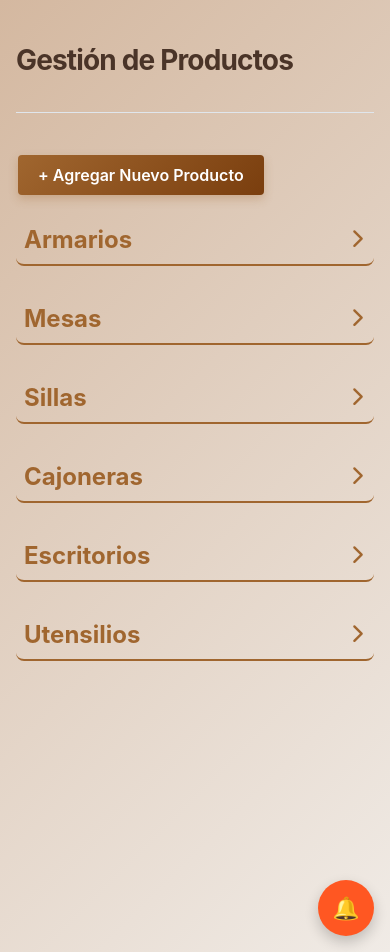
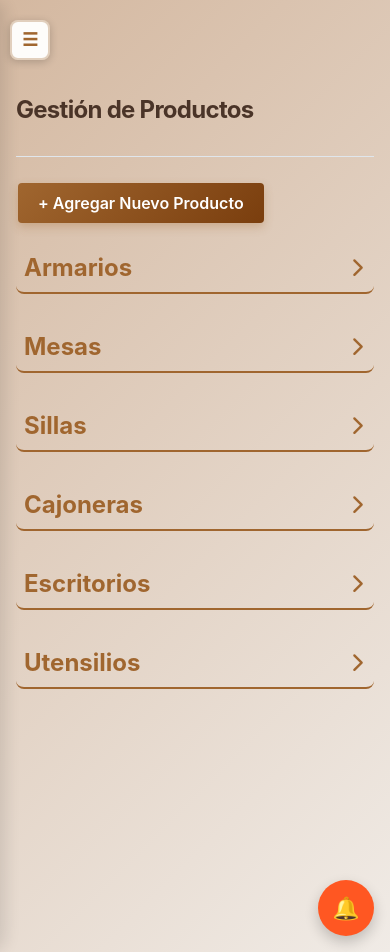
Before and after one commit to JeisonSanchez3107/T.I.H.R-final, a Django app: page /GestiProductos/ in a window 390 px wide. Run offline with Django 5.2, Linux system fonts and the light colour scheme; data comes from the database, SQL or seed files in the repository; both versions use the stored data as it was after the commit.

Commit message:
actualizacion de responsive dashboard de empresa

```diff
--- /dev/null
+++ b/Empresas/static/Empresas/css/dashboard_responsive.css
@@ -0,0 +1,360 @@
+/* ============================================
+   ESTILOS RESPONSIVOS PARA DASHBOARD EMPRESA
+   Sistema adaptativo para todos los dispositivos
+   ============================================ */
+
+/* Prevenir scroll horizontal */
+html {
+    overflow-x: hidden;
+    width: 100%;
+    max-width: 100vw;
+}
+
+body {
+    overflow-x: hidden;
+    width: 100%;
+    max-width: 100vw;
+}
+
+* {
+    box-sizing: border-box;
+}
+
+/* Botón toggle del sidebar */
+.sidebar-toggle {
+    display: none;
+    position: fixed;
+    top: 20px;
+    left: 15px;
+    z-index: 10003;
+    background: rgba(255, 255, 255, 0.95);
+    color: #A0662F;
+    border: 2px solid rgba(160, 102, 47, 0.3);
+    border-radius: 8px;
+    width: 45px;
+    height: 45px;
+    cursor: pointer;
+    box-shadow: 0 2px 8px rgba(0, 0, 0, 0.2);
+    transition: all 0.3s ease;
+    font-size: 22px;
+    align-items: center;
+    justify-content: center;
+    font-weight: bold;
+}
+
+.sidebar-toggle:hover {
+    background: rgba(255, 255, 255, 1);
+    border-color: #A0662F;
+    transform: scale(1.05);
+    box-shadow: 0 4px 12px rgba(0, 0, 0, 0.3);
+}
+
+/* Overlay del sidebar */
+.sidebar-overlay {
+    display: none;
+    position: fixed;
+    top: 0;
+    left: 0;
+    width: 100%;
+    height: 100%;
+    background: rgba(0, 0, 0, 0.5);
+    z-index: 1000;
+    opacity: 0;
+    transition: opacity 0.3s ease;
+}
+
+.sidebar-overlay.active {
+    display: block;
+    opacity: 1;
+}
+
+/* ============================================
+   TABLETS Y PANTALLAS MEDIANAS (769px - 1024px)
+   ============================================ */
+
+@media screen and (max-width: 1024px) {
+    .sidebar-toggle {
+        display: flex !important;
+    }
+
+    aside {
+        transform: translateX(-100%) !important;
+        position: fixed !important;
+        z-index: 1001 !important;
+        transition: transform 0.3s ease !important;
+        height: 100vh !important;
+        width: 14rem !important;
+        left: 0 !important;
+        top: 0 !important;
+    }
+
+    aside.active {
+        transform: translateX(0) !important;
+        box-shadow: 4px 0 20px rgba(0, 0, 0, 0.3) !important;
+    }
+
+    .sidebar-overlay {
+        display: none;
+        z-index: 1000;
+    }
+
+    .sidebar-overlay.active {
+        display: block;
+    }
+
+    main {
+        margin-left: 0 !important;
+        width: 100% !important;
+        padding: 2rem 2.5rem 6rem 2.5rem;
+    }
+
+    main header {
+        padding-top: 60px;
+    }
+
+    .grid-container {
+        grid-template-columns: repeat(auto-fit, minmax(280px, 1fr));
+        gap: 2rem;
+    }
+}
+
+/* ============================================
+   TABLETS PEQUEÑAS (481px - 768px)
+   ============================================ */
+
+@media screen and (max-width: 768px) {
+    .sidebar-toggle {
+        display: flex !important;
+        width: 42px;
+        height: 42px;
+        font-size: 20px;
+        left: 12px;
+    }
+
+    aside {
+        width: 260px !important;
+        max-width: 80vw !important;
+        transform: translateX(-100%) !important;
+        z-index: 1001 !important;
+        position: fixed !important;
+        height: 100vh !important;
+        left: 0 !important;
+        top: 0 !important;
+    }
+
+    aside.active {
+        transform: translateX(0) !important;
+    }
+
+    main {
+        margin-left: 0 !important;
+        width: 100% !important;
+        padding: 1.5rem 1.5rem 6rem 1.5rem;
+    }
+
+    main header {
+        padding-top: 65px;
+        flex-direction: column;
+        align-items: flex-start;
+        gap: 1rem;
+    }
+
+    main h1 {
+        font-size: 1.75rem;
+    }
+
+    .grid-container {
+        grid-template-columns: 1fr;
+        gap: 1.5rem;
+        row-gap: 2rem;
+    }
+
+    .card {
+        padding: 1.5rem;
+        margin-bottom: 1rem;
+    }
+
+    .card h3 {
+        font-size: 1.3rem;
+    }
+
+    .card p {
+        font-size: 0.95rem;
+    }
+}
+
+/* ============================================
+   MÓVILES GRANDES (376px - 480px)
+   ============================================ */
+
+@media screen and (max-width: 480px) {
+    .sidebar-toggle {
+        display: flex !important;
+        width: 40px;
+        height: 40px;
+        font-size: 18px;
+        left: 10px;
+    }
+
+    aside {
+        width: 240px !important;
+        max-width: 85vw !important;
+        padding: 1.2rem 0.8rem !important;
+        transform: translateX(-100%) !important;
+        position: fixed !important;
+        z-index: 1001 !important;
+        height: 100vh !important;
+        left: 0 !important;
+        top: 0 !important;
+    }
+
+    aside.active {
+        transform: translateX(0) !important;
+    }
+
+    aside h2 {
+        font-size: 1.3rem;
+        margin-bottom: 1.5rem;
+    }
+
+    aside nav ul li a {
+        padding: 0.6rem 0.8rem;
+        font-size: 0.85rem;
+    }
+
+    .logout-button {
+        padding: 0.6rem 0.8rem;
+        font-size: 0.85rem;
+    }
+
+    main {
+        margin-left: 0 !important;
+        width: 100% !important;
+        padding: 1.2rem 1rem 6rem 1rem;
+    }
+
+    main header {
+        padding-top: 60px;
+        margin-bottom: 1.5rem;
+    }
+
+    main h1 {
+        font-size: 1.5rem;
+    }
+
+    .grid-container {
+        grid-template-columns: 1fr;
+        gap: 1.2rem;
+        row-gap: 1.5rem;
+    }
+
+    .card {
+        padding: 1.2rem;
+        margin-bottom: 0.8rem;
+    }
+
+    .card h3 {
+        font-size: 1.2rem;
+        margin-bottom: 0.8rem;
+    }
+
+    .card p {
+        font-size: 0.9rem;
+        line-height: 1.5;
+    }
+}
+
+/* ============================================
+   MÓVILES PEQUEÑOS (320px - 375px)
+   ============================================ */
+
+@media screen and (max-width: 375px) {
+    .sidebar-toggle {
+        display: flex !important;
+        width: 38px;
+        height: 38px;
+        font-size: 16px;
+        left: 8px;
+        top: 18px;
+    }
+
+    aside {
+        width: 220px !important;
+        max-width: 90vw !important;
+        padding: 1rem 0.6rem !important;
+        transform: translateX(-100%) !important;
+        position: fixed !important;
+        z-index: 1001 !important;
+        height: 100vh !important;
+        left: 0 !important;
+        top: 0 !important;
+    }
+
+    aside.active {
+        transform: translateX(0) !important;
+    }
+
+    aside h2 {
+        font-size: 1.2rem;
+        margin-bottom: 1.2rem;
+    }
+
+    aside nav ul li {
+        margin-bottom: 0.5rem;
+    }
+
+    aside nav ul li a {
+        padding: 0.5rem 0.6rem;
+        font-size: 0.8rem;
+    }
+
+    .logout-button {
+        padding: 0.5rem 0.6rem;
+        font-size: 0.8rem;
+    }
+
+    main {
+        margin-left: 0 !important;
+        width: 100% !important;
+        padding: 1rem 0.8rem 6rem 0.8rem;
+    }
+
+    main header {
+        padding-top: 55px;
+        margin-bottom: 1.2rem;
+        padding-bottom: 1rem;
+    }
+
+    main h1 {
+        font-size: 1.3rem;
+    }
+
+    .grid-container {
+        grid-template-columns: 1fr;
+        gap: 1rem;
+        row-gap: 1.2rem;
+    }
+
+    .card {
+        padding: 1rem;
+        margin-bottom: 0.5rem;
+        border-radius: 0.8rem;
+    }
+
+    .card h3 {
+        font-size: 1.1rem;
+        margin-bottom: 0.6rem;
+    }
+
+    .card p {
+        font-size: 0.85rem;
+        line-height: 1.4;
+    }
+}
+
+/* Asegurar que el botón flotante de notificaciones no se superponga */
+@media screen and (max-width: 768px) {
+    .floating-btn {
+        bottom: 80px !important;
+    }
+}
--- a/Empresas/templates/Empresas/GestiProductos.html
+++ b/Empresas/templates/Empresas/GestiProductos.html
@@ -21,8 +21,15 @@
     {% load static %}
     <link rel="stylesheet" href="{% static 'Empresas/css/styles3.css' %}">
     <link rel="stylesheet" href="{% static 'Empresas/css/GestiProductos.css' %}">
+    <link rel="stylesheet" href="{% static 'Empresas/css/dashboard_responsive.css' %}">
 </head>
 <body>
+    <!-- Overlay para cerrar sidebar en móvil -->
+    <div class="sidebar-overlay" onclick="toggleSidebar()"></div>
+
+    <!-- Botón toggle del sidebar -->
+    <button class="sidebar-toggle" onclick="toggleSidebar()">☰</button>
+
     <div class="dashboard-container">
         <aside>
             <h2>Dashboard de Empresa</h2>
@@ -409,5 +416,7 @@ document.addEventListener('DOMContentLoaded', function() {
 });
 </script>
 
+<script src="{% static 'Empresas/js/sidebar-toggle.js' %}"></script>
+
 </body>
 </html>
```
Also changed, not shown: Empresas/static/Empresas/js/sidebar-toggle.js (added, +48 -0 lines), Empresas/templates/Empresas/dashboardEmpresa.html (+9 -0 lines), Empresas/templates/Empresas/estadisticas.html (+8 -0 lines), Empresas/templates/Empresas/gestion_comentarios.html (+8 -0 lines), Empresas/templates/Empresas/gestion_pagos.html (+9 -0 lines), Empresas/templates/Empresas/gestion_pedidos.html (+8 -0 lines), Empresas/templates/Empresas/ideas_empresa.html (+8 -0 lines), Empresas/templates/Empresas/inventario.html (+8 -0 lines), Empresas/templates/Empresas/usuarios2.html (+9 -0 lines), db.sqlite3.
